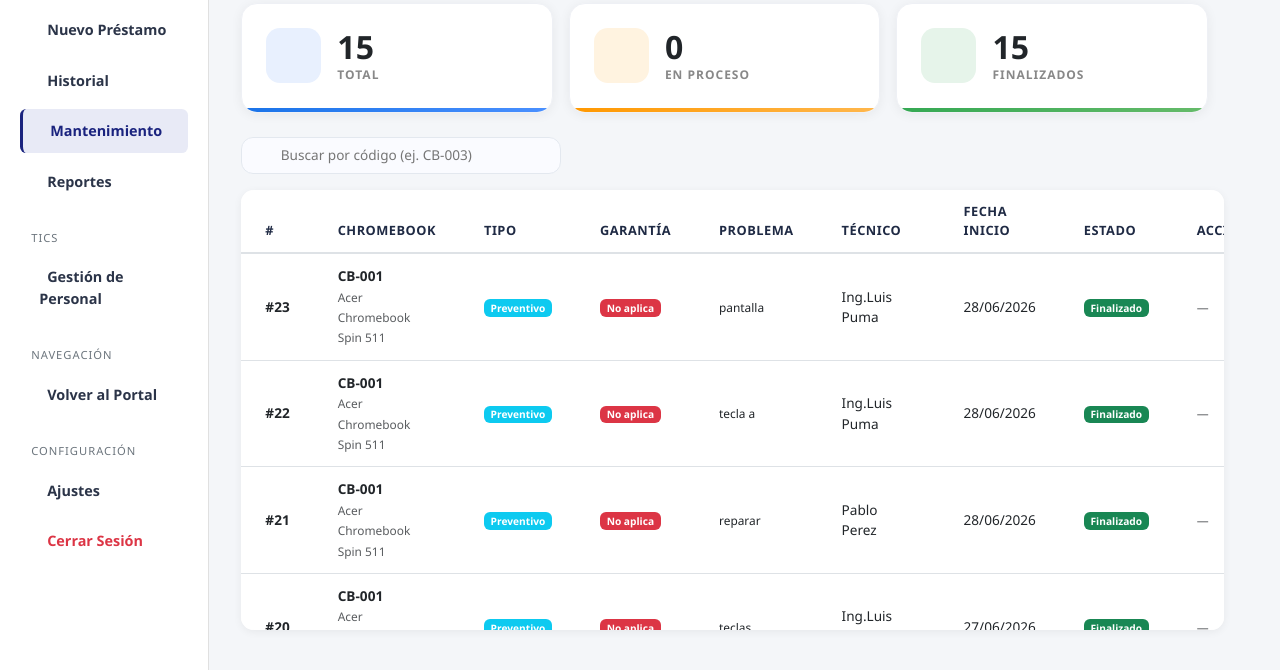
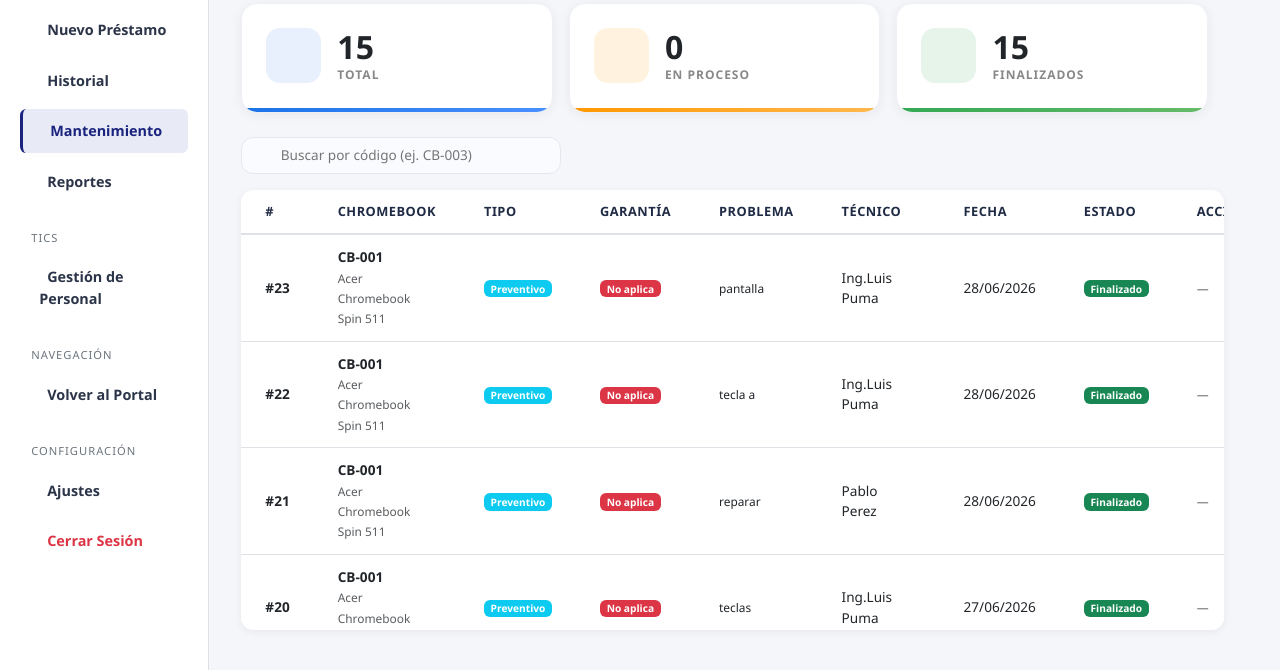
Before and after one commit to AnderProject/crai-chromebook-management, a Django app: page /prestamos/mantenimiento/ in a window 1280 px wide. Shown: the part 182-852 px from the top of the page. Run offline with Django 5.2, Linux system fonts and the light colour scheme; a user stored in the database is signed in; data comes from the database, SQL or seed files in the repository; data that the repository does not hold is empty; some libraries are stand-ins or nearby versions.

Commit message:
style(mantenimiento): columna 'Fecha Inicio' -> 'Fecha'
Co-Authored-By: Claude Opus 4.8 <noreply@anthropic.com>

```diff
--- a/templates/prestamos/mantenimiento/lista.html
+++ b/templates/prestamos/mantenimiento/lista.html
@@ -116,7 +116,7 @@
                     <div class="table-responsive">
                         <table class="table table-hover align-middle mb-0">
                             <thead>
-                                <tr><th>#</th><th>Chromebook</th><th>Tipo</th><th>Garantía</th><th>Problema</th><th>Técnico</th><th>Fecha Inicio</th><th>Estado</th><th>Acciones</th></tr>
+                                <tr><th>#</th><th>Chromebook</th><th>Tipo</th><th>Garantía</th><th>Problema</th><th>Técnico</th><th>Fecha</th><th>Estado</th><th>Acciones</th></tr>
                             </thead>
                             <tbody>
                                 {% if mantenimientos %}
```
